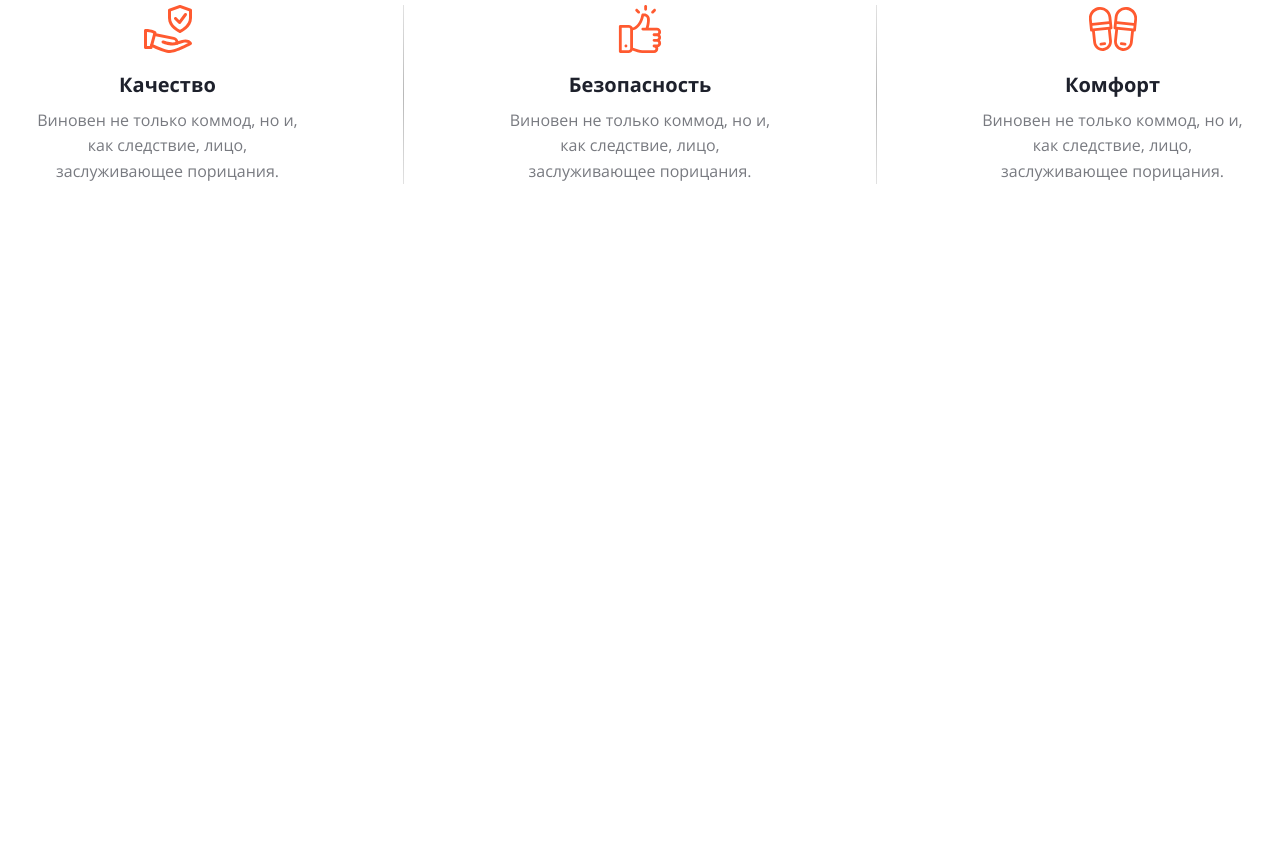
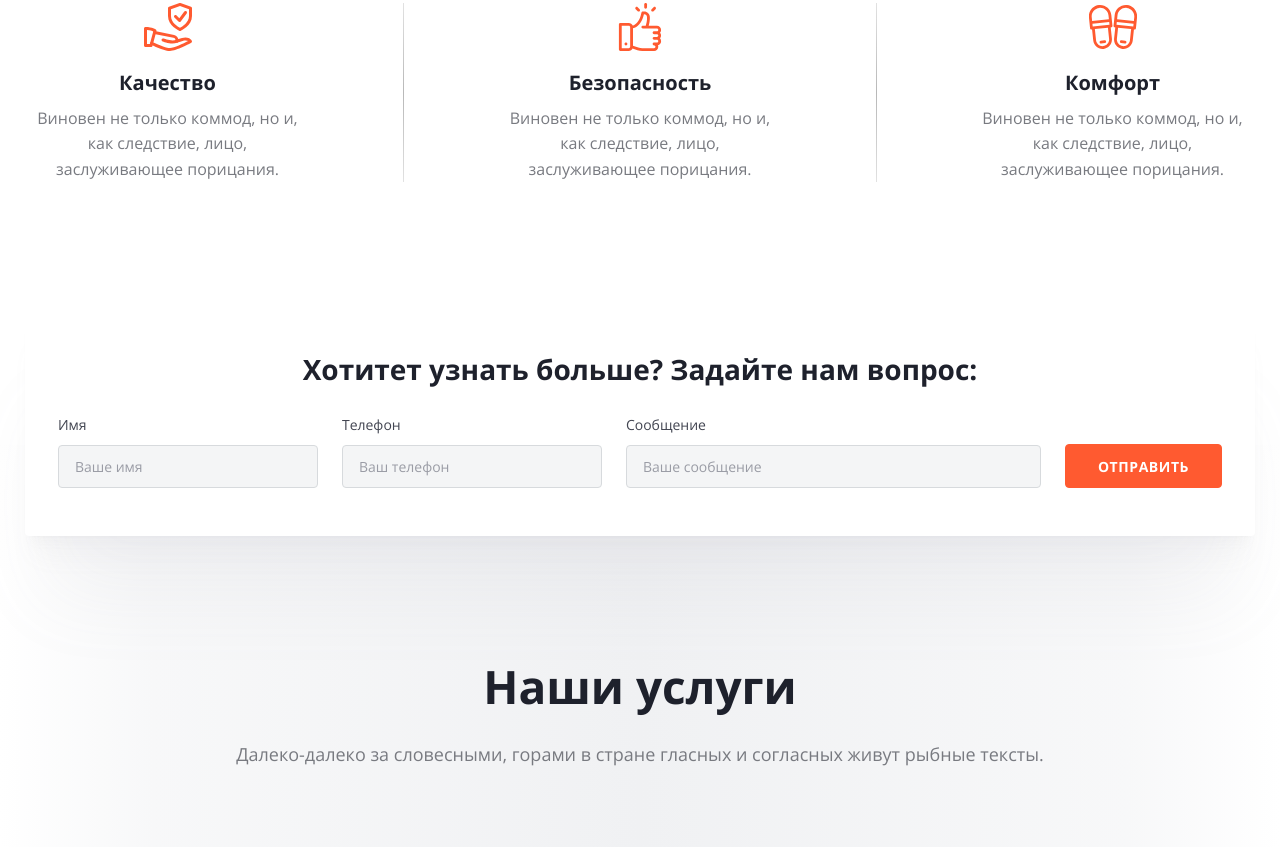
Before and after one commit to not-iron-yury/stroytex, a website: page src/html/index.html in a window 1280 px wide. Shown: the part 1953-2800 px from the top of the page. Before the commit the page ends 2407 px from the top, so only its background shows below. Drawn offline with nearby package versions, Linux system fonts and the light colour scheme; files that its build step writes are made by us from their sources; files whose address does not match are found by name.

Commit message:
step by step

```diff
--- a/package.json
+++ b/package.json
@@ -18,7 +18,6 @@
 		"gulp-sass": "^5.1.0",
 		"gulp-sass-glob": "^1.1.0",
 		"gulp-server-livereload": "^1.9.2",
-		"gulp-sourcemaps": "^3.0.0",
 		"gulp-ttf2woff": "^1.1.1",
 		"gulp-typograf": "^4.1.0",
 		"gulp-webp-css": "^1.1.0",
@@ -26,8 +25,7 @@
 		"i": "^0.3.7",
 		"npm": "^9.7.2",
 		"sass": "^1.63.4",
-		"style-loader": "^3.3.3",
-		"webpack-stream": "^7.0.0"
+		"style-loader": "^3.3.3"
 	},
 	"babel": {
 		"presets": [
--- a/src/html/homepage/core-values.html
+++ b/src/html/homepage/core-values.html
@@ -5,7 +5,7 @@
 			Наша миссия - устанавливать самые высокие стандарты в сфере
 			строительства.
 		</p>
-		<ul class="col-3">
+		<ul class="col-3 core-values__list">
 			<li class="col-3__item col-3__item--quality">
 				<div class="col-3__body">
 					<h3 class="title-h3 col-3__title">Качество</h3>
@@ -15,7 +15,7 @@
 					</p>
 				</div>
 			</li>
-			<li class="col-3__item col-3__item--safety">
+			<li class="col-3__item col-3__item--safety col-3__item--center">
 				<div class="col-3__body">
 					<h3 class="title-h3 col-3__title">Безопасность</h3>
 					<p class="descr-16 col-3__desc">
@@ -34,5 +34,39 @@
 				</div>
 			</li>
 		</ul>
+		<div class="form form--row white-block core-values__form">
+			<h3 class="form__title">
+				Хотитет узнать больше? Задайте нам вопрос:
+			</h3>
+			<div class="form__body form__body--row">
+				<label class="form__field form__field--small">
+					<span class="form__lable">Имя</span>
+					<input
+						type="text"
+						class="form__input"
+						placeholder="Ваше имя"
+					/>
+				</label>
+				<label class="form__field form__field--small">
+					<span class="form__lable">Телефон</span>
+					<input
+						type="tel"
+						class="form__input"
+						placeholder="Ваш телефон"
+					/>
+				</label>
+				<label class="form__field">
+					<span class="form__lable">Сообщение</span>
+					<input
+						type="text"
+						class="form__input"
+						placeholder="Ваше сообщение"
+					/>
+				</label>
+				<button class="btn btn--primary btn--reg" type="submit">
+					Отправить
+				</button>
+			</div>
+		</div>
 	</div>
 </section>
--- a/src/html/homepage/hero.html
+++ b/src/html/homepage/hero.html
@@ -10,12 +10,12 @@
 				корпораций.
 			</p>
 			<div class="hero__buttons">
-				<button class="btn btn--large btn--transparent">
+				<a class="btn btn--large btn--transparent" href="/">
 					Подробней о нас
-				</button>
-				<button class="btn btn--large btn--primary">
+				</a>
+				<a class="btn btn--large btn--primary" href="/">
 					Задать вопрос
-				</button>
+				</a>
 			</div>
 		</div>
 	</div>
--- /dev/null
+++ b/src/html/homepage/our-services.html
@@ -0,0 +1,9 @@
+<section class="services">
+	<div class="container">
+		<h2 class="title-h2">Наши услуги</h2>
+		<p class="descr-18">
+			Далеко-далеко за словесными, горами в стране гласных и согласных
+			живут рыбные тексты.
+		</p>
+	</div>
+</section>
--- a/src/html/index.html
+++ b/src/html/index.html
@@ -32,6 +32,7 @@
 			@@include('homepage/hero.html')
 			@@include('homepage/about-section.html')
 			@@include('homepage/core-values.html')
+			@@include('homepage/our-services.html')
 		</main>
 		@@include('blocks/footer.html')
 		<script src="./js/index.js"></script>
--- a/src/scss/UI/Buttons.scss
+++ b/src/scss/UI/Buttons.scss
@@ -1,5 +1,6 @@
 /*================ base ================*/
 .btn {
+	display: inline-block;
 	font-weight: 700;
 	text-transform: uppercase;
 	text-align: center;
@@ -46,7 +47,8 @@
 
 /*================ size ================*/
 .btn--large {
-	//max-width: 210px;
+	//max-width: 212px;
+	height: 52px;
 	font-size: 16px;
 	line-height: 325%;
 	letter-spacing: 0.03em;
@@ -55,6 +57,7 @@
 
 .btn--reg {
 	max-width: 195px;
+	height: 44px;
 	font-size: 14px;
 	line-height: 314%;
 	padding: 0px 32px;
@@ -62,6 +65,7 @@
 
 .btn--small {
 	max-width: 150px;
+	height: 36px;
 	font-size: 12px;
 	line-height: 300%;
 	padding: 0px 24px;
--- /dev/null
+++ b/src/scss/UI/Form.scss
@@ -0,0 +1,63 @@
+.form {
+	line-height: 150%;
+
+	&--row {
+		background-color: $gray-500;
+		padding-top: 48px;
+		padding-bottom: 48px;
+	}
+
+	&__title {
+		font-weight: 700;
+		font-size: 28px;
+		text-align: center;
+		color: $gray-900;
+		margin-bottom: 32px;
+	}
+
+	&__body {
+		display: flex;
+		justify-content: center;
+		&--row {
+			align-items: flex-end;
+
+			& :not(:last-child) {
+				margin-right: 24px;
+			}
+		}
+	}
+
+	&__field {
+		display: flex;
+		flex-direction: column;
+		max-width: 415px;
+		width: 100%;
+
+		&--small {
+			max-width: 260px;
+			width: 100%;
+		}
+	}
+
+	&__lable {
+		font-weight: 400;
+		text-align: left;
+		font-size: 14px;
+		color: $gray-800;
+		margin-bottom: 8px;
+	}
+
+	&__input,
+	&__textarea {
+		font-size: 14px;
+		border: 1px solid $gray-400;
+		border-radius: 4px;
+		background: $gray-200;
+		padding: 11px 16px;
+
+		&::placeholder {
+			font-weight: 400;
+			color: $gray-600;
+		}
+	}
+}
--- /dev/null
+++ b/src/scss/UI/White-block.scss
@@ -0,0 +1,8 @@
+.white-block {
+	border-radius: 4px;
+	box-shadow: 0 4px 4px -4px rgba(30, 33, 44, 0.03),
+		0 12px 10px -6px rgba(154, 156, 165, 0.04),
+		0 30px 24px -10px rgba(154, 156, 165, 0.05),
+		0 80px 80px -20px rgba(154, 156, 165, 0.08);
+	background: $white;
+}
--- a/src/scss/base/index.scss
+++ b/src/scss/base/index.scss
@@ -5,4 +5,3 @@
 @import "./base/containers";
 @import "./base/extends";
 @import "./base/mixins";
-@import "./UI/Buttons";
--- a/src/scss/base/reset.scss
+++ b/src/scss/base/reset.scss
@@ -14,7 +14,6 @@
 a,
 a:link,
 a:visited {
-	color: inherit;
 	text-decoration: none;
 }
 a:hover {
--- a/src/scss/blocks/_header.scss
+++ b/src/scss/blocks/_header.scss
@@ -33,6 +33,7 @@
 		color: $primary;
 	}
 	&__header {
+		color: $gray-900;
 	}
 }
 .nav {
@@ -80,6 +81,7 @@
 	}
 	&__link {
 		font-size: 17px;
+		color: $gray-900;
 	}
 }
 
--- a/src/scss/blocks/col-3.scss
+++ b/src/scss/blocks/col-3.scss
@@ -17,7 +17,7 @@
 		&--comfort {
 			background-image: url("./../../img/svg/icon-box/comfort.svg");
 		}
-		&:nth-child(2) {
+		&--center {
 			border-right: 1px solid;
 			border-left: 1px solid;
 			border-image: linear-gradient(
--- a/src/scss/blocks/about-section.scss
+++ b/src/scss/blocks/video.scss
@@ -1,15 +1,3 @@
-.about-section {
-	&__container {
-		padding: 120px 15px 180px;
-		text-align: center;
-	}
-}
-
-.core-values {
-	text-align: center;
-	margin-bottom: 270px;
-}
-
 /*--------------video-------------*/
 .video-wrapp {
 	max-width: 700px;
--- a/src/scss/main.scss
+++ b/src/scss/main.scss
@@ -3,5 +3,13 @@
 @import "./blocks/header";
 @import "./blocks/footer";
 @import "./blocks/hero";
-@import "./blocks/about-section";
+@import "./blocks/video";
 @import "./blocks/col-3";
+
+/* UI */
+@import "./UI/Buttons";
+@import "./UI/Form";
+@import "./UI/White-block";
+
+/* Pages */
+@import "./pages/homepage";
--- /dev/null
+++ b/src/scss/pages/homepage.scss
@@ -0,0 +1,31 @@
+.about-section {
+	&__container {
+		padding: 120px 15px 180px;
+		text-align: center;
+	}
+}
+.core-values {
+	text-align: center;
+	&__list {
+		margin-bottom: 36px;
+	}
+	&__form {
+		position: relative;
+		top: 91px;
+	}
+}
+
+.services {
+	text-align: center;
+	padding-top: 212px;
+	padding-bottom: 80px;
+	background: rgb(255, 255, 255);
+	background: linear-gradient(
+		270deg,
+		rgba(255, 255, 255, 1) 0%,
+		rgba(240, 241, 243, 0.5018382352941176) 12%,
+		rgba(240, 241, 243, 1) 50%,
+		rgba(240, 241, 243, 0.5018382352941176) 88%,
+		rgba(255, 255, 255, 1) 100%
+	);
+}
```
Also changed, not shown: gulp/dev.js (+10 -10 lines), gulp/docs.js (+59 -61 lines).
